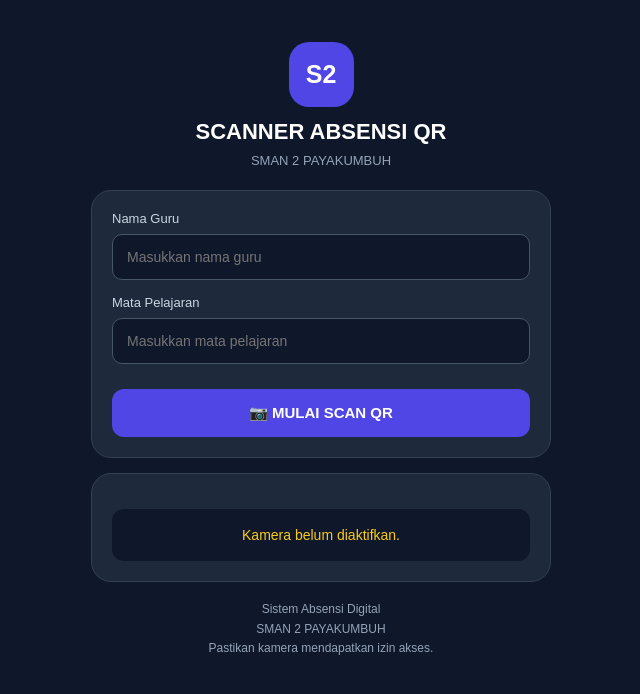
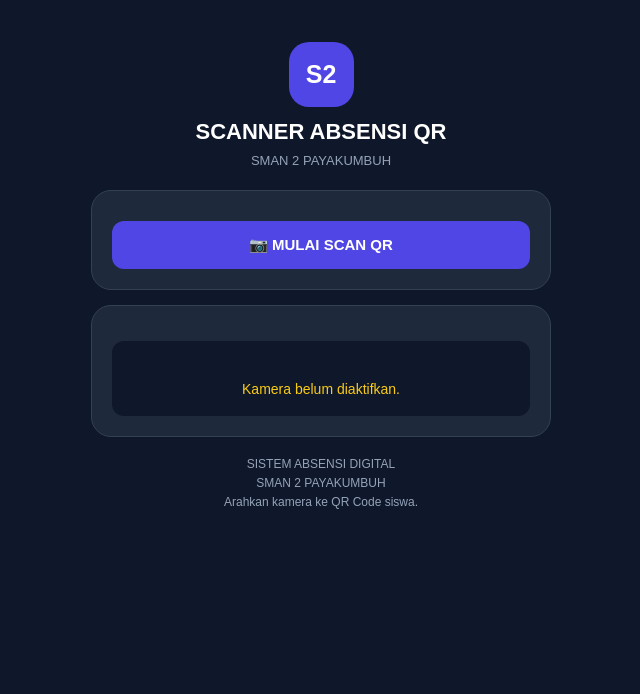
Before and after one commit to navisyaidtaaulyaa-sketch/absen-qr, a plain HTML site: page index.html in a window 1280 px wide. Shown: the whole page, without its empty margins (319-959 px from the left). Drawn offline with Linux system fonts and the light colour scheme.

Commit message:
Update index.html

```diff
--- a/index.html
+++ b/index.html
@@ -66,25 +66,6 @@
       border: 1px solid #334155;
     }
 
-    label {
-      display: block;
-      font-size: 13px;
-      margin-bottom: 8px;
-      color: #cbd5e1;
-    }
-
-    input {
-      width: 100%;
-      padding: 14px;
-      border-radius: 10px;
-      border: 1px solid #475569;
-      background: #0f172a;
-      color: white;
-      outline: none;
-      margin-bottom: 15px;
-      font-size: 14px;
-    }
-
     button {
       width: 100%;
       border: none;
@@ -131,6 +112,7 @@
       line-height: 1.6;
       text-align: center;
       overflow-wrap: anywhere;
+      white-space: pre-line;
     }
 
     .success {
@@ -165,45 +147,34 @@
 
   <div class="header">
     <div class="logo">S2</div>
+
     <h1>SCANNER ABSENSI QR</h1>
-    <p class="subtitle">SMAN 2 PAYAKUMBUH</p>
+
+    <p class="subtitle">
+      SMAN 2 PAYAKUMBUH
+    </p>
   </div>
 
   <div class="card">
 
-    <label>Nama Guru</label>
-    <input
-      type="text"
-      id="namaGuru"
-      placeholder="Masukkan nama guru"
-    >
-
-    <label>Mata Pelajaran</label>
-    <input
-      type="text"
-      id="mapel"
-      placeholder="Masukkan mata pelajaran"
-    >
-
     <button
       class="btn-start"
       id="btnStart"
-      onclick="mulaiScanner()"
-    >
+      onclick="mulaiScanner()">
       📷 MULAI SCAN QR
     </button>
 
     <button
       class="btn-stop hidden"
       id="btnStop"
-      onclick="hentikanScanner()"
-    >
+      onclick="hentikanScanner()">
       MATIKAN KAMERA
     </button>
 
   </div>
 
   <div class="card">
+
     <div id="reader"></div>
 
     <div id="status" class="status waiting">
@@ -213,21 +184,22 @@
     <button
       class="btn-again hidden"
       id="btnAgain"
-      onclick="scanLagi()"
-    >
+      onclick="scanLagi()">
       SCAN SISWA BERIKUTNYA
     </button>
+
   </div>
 
   <p class="info">
-    Sistem Absensi Digital<br>
+    SISTEM ABSENSI DIGITAL<br>
     SMAN 2 PAYAKUMBUH<br>
-    Pastikan kamera mendapatkan izin akses.
+    Arahkan kamera ke QR Code siswa.
   </p>
 
 </div>
 
 <script>
+
 // =====================================
 // KONFIGURASI GOOGLE APPS SCRIPT
 // =====================================
@@ -235,6 +207,7 @@
 const GAS_WEB_APP_URL =
   "https://script.google.com/macros/s/ISI_ID_DEPLOYMENT/exec";
 
+// Alamat GitHub Pages
 const GAS_ORIGIN =
   "https://USERNAME.github.io";
 
@@ -252,19 +225,7 @@
 const btnAgain = document.getElementById("btnAgain");
 
 // =====================================
-  // AMBIL PARAMETER DARI APLIKASI GAS
-  // =====================================
-
-  const params = new URLSearchParams(location.search);
-
-  const guruDariApp = params.get("guru") || "";
-  const mapelDariApp = params.get("mapel") || "";
-
-  document.getElementById("namaGuru").value = guruDariApp;
-  document.getElementById("mapel").value = mapelDariApp;
-
-  // =====================================
-  // TAMPILKAN STATUS
+// STATUS SCANNER
 // =====================================
 
 function tampilStatus(pesan, jenis = "waiting") {
@@ -278,17 +239,6 @@
 
 async function mulaiScanner() {
 
-    const guru = document.getElementById("namaGuru").value.trim();
-    const mapel = document.getElementById("mapel").value.trim();
-
-    if (!guru || !mapel) {
-      tampilStatus(
-        "Nama guru dan mata pelajaran wajib diisi!",
-        "error"
-      );
-      return;
-    }
-
   if (!window.isSecureContext) {
     tampilStatus(
       "Scanner harus dibuka melalui HTTPS GitHub Pages.",
@@ -299,7 +249,10 @@
 
   btnStart.disabled = true;
 
-    tampilStatus("Meminta izin kamera...", "waiting");
+  tampilStatus(
+    "Meminta izin kamera...",
+    "waiting"
+  );
 
   try {
 
@@ -327,7 +280,7 @@
     btnStop.classList.remove("hidden");
 
     tampilStatus(
-        "Kamera aktif. Arahkan kamera ke QR Code siswa.",
+      "Kamera aktif. Silakan scan QR Code siswa.",
       "success"
     );
 
@@ -343,7 +296,7 @@
 }
 
 // =====================================
-  // KETIKA QR BERHASIL DIBACA
+// HASIL SCAN QR
 // =====================================
 
 async function hasilScan(qrText) {
@@ -364,7 +317,7 @@
     await hentikanKameraInternal();
 
     tampilStatus(
-        "QR terbaca. Mengirim data absensi...",
+      "QR berhasil dibaca.\nMengirim data absensi...",
       "waiting"
     );
 
@@ -382,20 +335,17 @@
 }
 
 // =====================================
-  // KIRIM DATA KE GOOGLE APPS SCRIPT
-  // MENGGUNAKAN JSONP
+// KIRIM DATA KE GOOGLE SPREADSHEET
 // =====================================
 
 function kirimKeGoogleSheets(idSiswa) {
 
-    const guru = document.getElementById("namaGuru").value.trim();
-    const mapel = document.getElementById("mapel").value.trim();
+  if (!GAS_WEB_APP_URL.endsWith("/exec")) {
 
-    if (!GAS_WEB_APP_URL.endsWith("/exec")) {
     sedangMengirim = false;
 
     tampilStatus(
-        "Alamat Web App Google Apps Script belum diatur.",
+      "URL Google Apps Script belum diatur.",
       "error"
     );
 
@@ -411,16 +361,18 @@
   let selesai = false;
 
   const timeout = setTimeout(() => {
+
     if (selesai) return;
 
     selesai = true;
+
     delete window[callbackName];
     script.remove();
 
     sedangMengirim = false;
 
     tampilStatus(
-        "Koneksi ke server gagal atau terlalu lama. Periksa URL Web App dan internet.",
+      "Koneksi server gagal atau terlalu lama.",
       "error"
     );
 
@@ -433,6 +385,7 @@
     if (selesai) return;
 
     selesai = true;
+
     clearTimeout(timeout);
 
     delete window[callbackName];
@@ -467,6 +420,7 @@
     if (selesai) return;
 
     selesai = true;
+
     clearTimeout(timeout);
 
     delete window[callbackName];
@@ -486,8 +440,8 @@
 
   url.searchParams.set("action", "scan");
   url.searchParams.set("id", idSiswa);
-    url.searchParams.set("guru", guru);
-    url.searchParams.set("mapel", mapel);
+
+  // Tidak lagi mengirim nama guru dan mata pelajaran
   url.searchParams.set("origin", GAS_ORIGIN);
   url.searchParams.set("callback", callbackName);
 
@@ -515,7 +469,7 @@
 }
 
 // =====================================
-  // TOMBOL MATIKAN KAMERA
+// MATIKAN KAMERA
 // =====================================
 
 async function hentikanScanner() {
@@ -552,7 +506,7 @@
 }
 
 // =====================================
-  // BERSIHKAN KAMERA SAAT HALAMAN DITUTUP
+// KETIKA HALAMAN DITUTUP
 // =====================================
 
 window.addEventListener("pagehide", function() {
```
Lines whose indentation alone changed are shown as unchanged.
